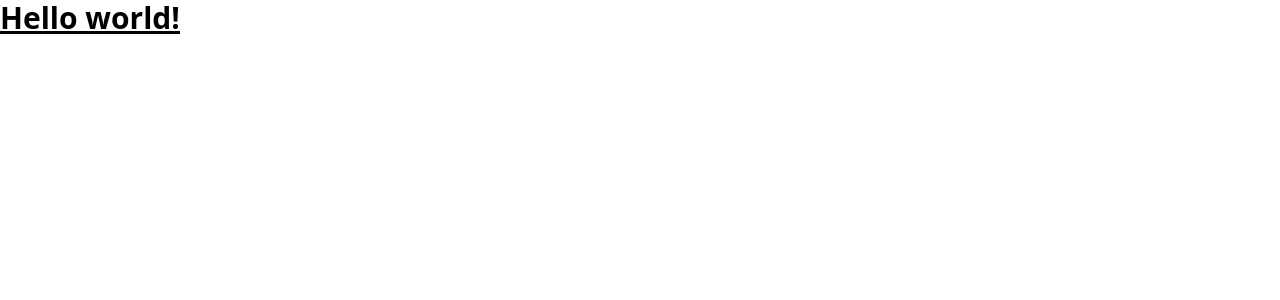
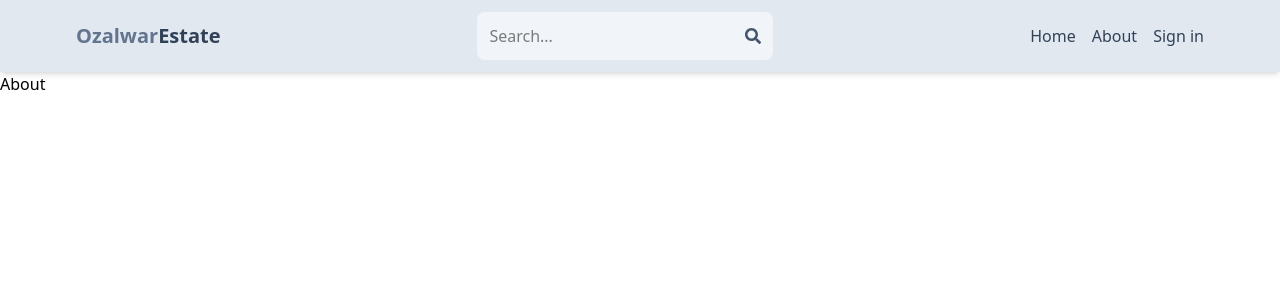
Before and after one commit to ozalwaraditya/Ozalwar-Estate, a React (Vite) app in the folder client/: page /about in a window 1280 px wide. Shown: the top 300 px of the page. Built offline with nearby package versions, Linux system fonts and the light colour scheme.

Commit message:
create header component

```diff
--- a/client/package.json
+++ b/client/package.json
@@ -13,6 +13,8 @@
     "@tailwindcss/vite": "^4.0.0",
     "react": "^18.3.1",
     "react-dom": "^18.3.1",
+    "react-icons": "^5.4.0",
+    "react-router-dom": "^7.1.3",
     "tailwindcss": "^4.0.0"
   },
   "devDependencies": {
--- a/client/src/App.jsx
+++ b/client/src/App.jsx
@@ -1,10 +1,23 @@
-import React from 'react'
+import {BrowserRouter, Route, Routes} from 'react-router-dom'
+import Home from './pages/Home.jsx'
+import About from './pages/About.jsx'
+import Profile from './pages/Profile.jsx'
+import SignIn from './pages/SignIn.jsx'
+import SignUp from './pages/SignUp.jsx'
+import Header from './components/Header.jsx'
 
 const App = () => {
   return (
-    <h1 class="text-3xl font-bold underline">
-    Hello world!
-  </h1>
+    <BrowserRouter>
+      <Header/>
+      <Routes>
+        <Route path='/' element={<Home/>}/>
+        <Route path='/about' element={<About/>}/>
+        <Route path='/profile' element={<Profile/>}/>
+        <Route path='/sign-in' element={<SignIn/>}/>
+        <Route path='/sign-up' element={<SignUp/>}/>
+      </Routes>
+    </BrowserRouter>
   )
 }
 
--- /dev/null
+++ b/client/src/components/Header.jsx
@@ -0,0 +1,32 @@
+import {Link} from 'react-router-dom'
+import { FaSearch } from "react-icons/fa";
+
+const Header = () => {
+  return (
+    <header className='bg-slate-200 shadow-md'>
+        <div className='flex justify-between items-center max-w-6xl mx-auto p-3 '>
+            <h1 className='font-bold text-sm sm:text-xl flex flex-wrap '>
+                <span className='text-slate-500'>Ozalwar</span>
+                <span className='text-slate-700'>Estate</span>
+            </h1>
+            <form className='bg-slate-100 p-3 rounded-lg flex items-center'>
+                <input type="text" placeholder='Search...' className='bg-transparent focus:outline-none w-24 sm:w-64'/>
+                <FaSearch className='text-slate-600'/>
+            </form>
+            <ul className="flex gap-4">
+                <li className="hidden sm:inline text-slate-700 hover:underline">
+                    <Link to="/">Home</Link>
+                </li>
+                <li className="hidden sm:inline text-slate-700 hover:underline">
+                    <Link to="/about">About</Link>
+                </li>
+                <li className="text-slate-700 hover:underline">
+                    <Link to="/sign-in">Sign in</Link>
+                </li>
+            </ul>
+        </div>
+    </header>
+  )
+}
+
+export default Header
--- /dev/null
+++ b/client/src/pages/About.jsx
@@ -0,0 +1,9 @@
+import React from 'react'
+
+const About = () => {
+  return (
+    <div>About</div>
+  )
+}
+
+export default About
--- /dev/null
+++ b/client/src/pages/Home.jsx
@@ -0,0 +1,9 @@
+import React from 'react'
+
+const Home = () => {
+  return (
+    <div>Home</div>
+  )
+}
+
+export default Home
--- /dev/null
+++ b/client/src/pages/Profile.jsx
@@ -0,0 +1,9 @@
+import React from 'react'
+
+const Profile = () => {
+  return (
+    <div>Profile</div>
+  )
+}
+
+export default Profile
--- /dev/null
+++ b/client/src/pages/SignIn.jsx
@@ -0,0 +1,9 @@
+import React from 'react'
+
+const SignIn = () => {
+  return (
+    <div>SignIn</div>
+  )
+}
+
+export default SignIn
--- /dev/null
+++ b/client/src/pages/SignUp.jsx
@@ -0,0 +1,9 @@
+import React from 'react'
+
+const SignUp = () => {
+  return (
+    <div>SignUp</div>
+  )
+}
+
+export default SignUp
```
Also changed, not shown: 1 other file (tests, documents, lock files or other folders).
